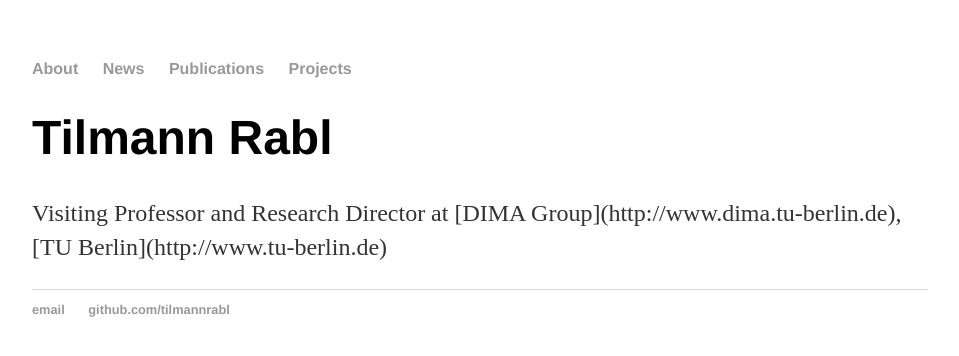
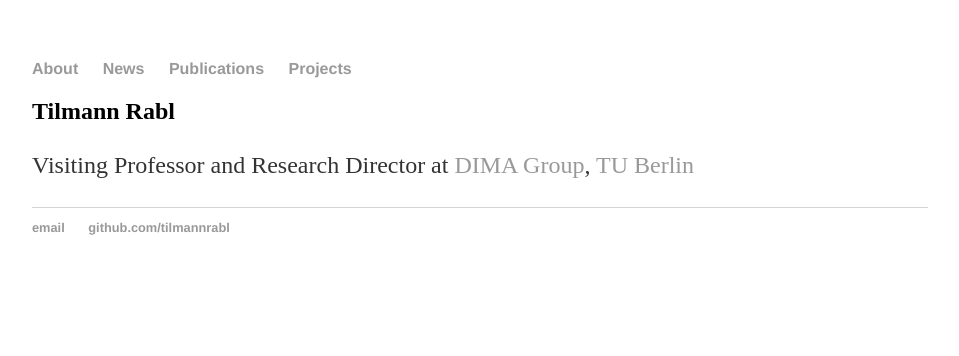
Before and after one commit to tilmannrabl/tilmannrabl.github.io, a Jekyll site: the page built from index.md, in a window 1280 px wide. Shown: the top 356 px of the page, without its empty margins (160-1119 px from the left). Built offline with Jekyll 4.4.1, drawn with Linux system fonts in a browser that asks for light colours.

Commit message:
Update index.md

```diff
--- a/index.md
+++ b/index.md
@@ -2,7 +2,6 @@
 layout: default
 title: Tilmann Rabl
 ---
-<div class="content">
-<h1>Tilmann Rabl</h1>
-<p>Visiting Professor and Research Director at [DIMA Group](http://www.dima.tu-berlin.de), [TU Berlin](http://www.tu-berlin.de)</p>
-</div>
+Tilmann Rabl
+------------
+Visiting Professor and Research Director at [DIMA Group](http://www.dima.tu-berlin.de), [TU Berlin](http://www.tu-berlin.de)
```
